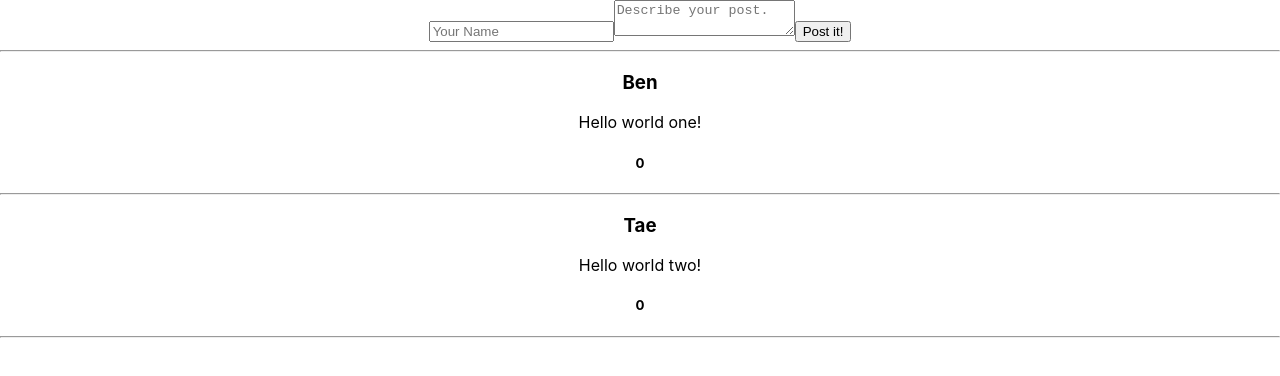
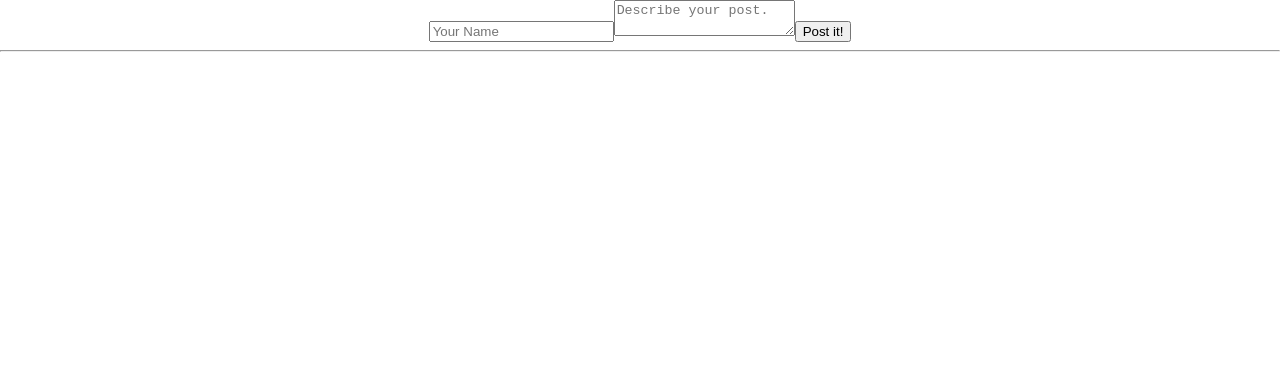
Before and after one commit to quantum93/sub-reddit, a React (Create React App) app: page / in a window 1280 px wide. Shown: the top 376 px of the page. Built offline with nearby package versions, Linux system fonts and the light colour scheme.

Commit message:
It works with adding new post

```diff
--- a/src/App.js
+++ b/src/App.js
@@ -9,10 +9,7 @@ class App extends React.Component {
   constructor(props) {
     super(props);
     this.state = {
-      masterPostList: [
-        {name: 'Ben', body: 'Hello world one!', vote: 0, comment: []},
-        {name: 'Tae', body: 'Hello world two!', vote: 0, comment: []},
-      ]
+      masterPostList: []
     };
     this.handleAddingNewPostToList = this.handleAddingNewPostToList.bind(this);
   }
--- a/src/components/NewPostForm.js
+++ b/src/components/NewPostForm.js
@@ -1,13 +1,14 @@
 import React from 'react';
 import PropTypes from 'prop-types';
+import { v4 } from 'uuid';
 
 function NewPostForm(props) {
   let _name = null;
   let _body = null;
 
   function handleNewPostFormSubmission(event) {
-    event.preventDafault();
-    props.onNewPostCreation({name: _name.value, body: _body.value, vote: 0, comment: []});
+    event.preventDefault();
+    props.onNewPostCreation({ name: _name.value, body: _body.value, vote: 0, comment: [], id: v4() });
     _name.value = '';
     _body.value = '';
   }
```
